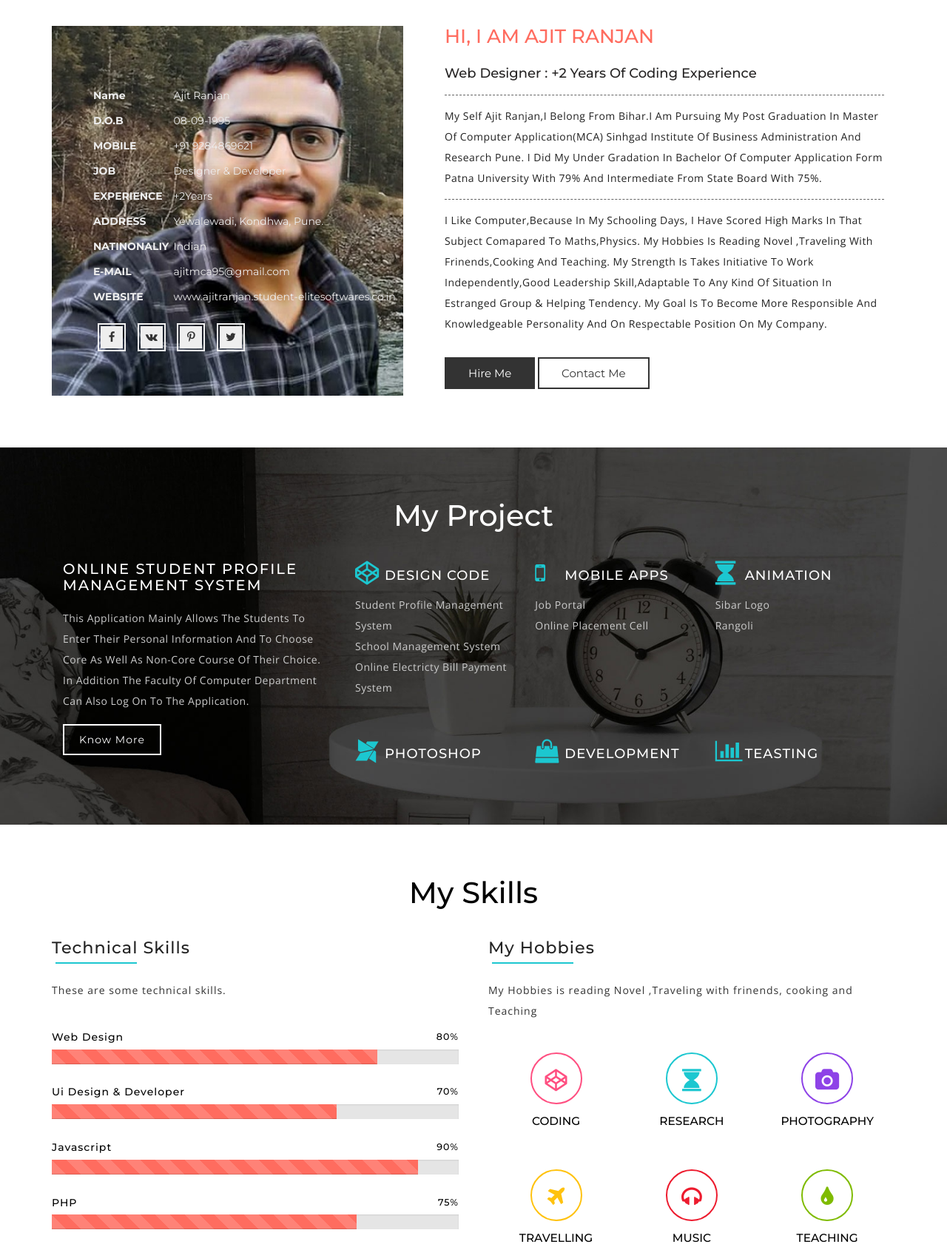
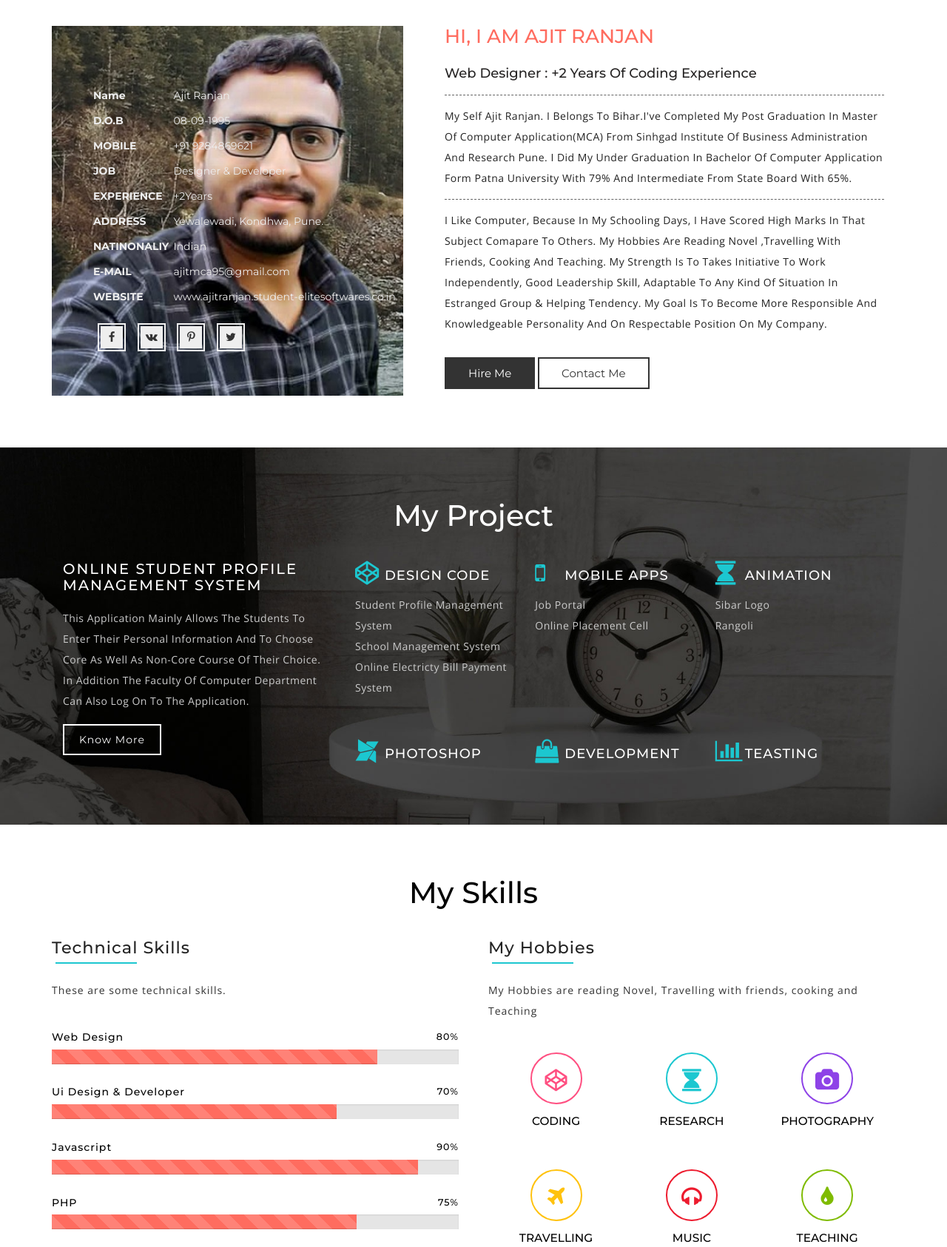
Before and after one commit to ajitranjan6113/myportfolio, a plain HTML site: page index.html in a window 1280 px wide. Shown: the part 820-2506 px from the top of the page at 74% size. Drawn offline with nearby package versions, Linux system fonts and the light colour scheme.

Commit message:
Update index.html

```diff
--- a/index.html
+++ b/index.html
@@ -221,11 +221,11 @@ Smartphone Compatible web template, free webdesigns for Nokia, Samsung, LG, Sony
 		<div class="col-md-7 about_right">
 			<h3>Hi, I am Ajit Ranjan</h3>
 			<h4>Web designer : +2 years of coding experience</h4>
-			<p>My self Ajit Ranjan,I belong from Bihar.I am pursuing my post graduation in master of computer application(MCA) Sinhgad Institute Of Business Administration And Research Pune.
-			I did my under gradation in Bachelor of computer application form Patna university with 79%  and Intermediate from State Board with 75%.</p>
-			<p>I like computer,Because In my schooling days, I have scored High marks in that subject comapared to Maths,Physics.
-				My Hobbies is reading Novel ,Traveling with frinends,Cooking and Teaching.
-			    My strength  is takes Initiative to work independently,Good leadership skill,Adaptable to any kind of situation in estranged group & Helping tendency.
+			<p>My self Ajit Ranjan. I belongs to Bihar.I've completed my post graduation in master of computer application(MCA) from Sinhgad Institute Of Business Administration And Research Pune.
+			I did my under graduation in Bachelor of computer application form Patna university with 79% and Intermediate from State Board with 65%.</p>
+			<p>I like computer, because In my schooling days, I have scored High marks in that subject comapare to others.
+				My Hobbies are reading Novel ,Travelling with friends, Cooking and Teaching.
+			    My strength  is to takes Initiative to work independently, Good leadership skill, Adaptable to any kind of situation in estranged group & Helping tendency.
 			My Goal is to become more responsible and knowledgeable personality and on respectable position on my company.</p>
 			<ul>
 				<li><a href="#contact" class="w3ls_more scroll" >Hire Me</a></li>
@@ -345,7 +345,7 @@ Smartphone Compatible web template, free webdesigns for Nokia, Samsung, LG, Sony
 						</div>
 						<div class="col-md-6 bar-grids  w3-agile">
 							<h4> My Hobbies </h4>
-							<p>My Hobbies is reading Novel ,Traveling with frinends, cooking and Teaching</p>
+							<p>My Hobbies are reading Novel, Travelling with friends, cooking and Teaching</p>
 							<div class="col-md-4 hobbies-grid1 grid1">
 								<span class="fa fa-codepen"></span>
 								<h5>Coding</h5>
@@ -544,7 +544,7 @@ Smartphone Compatible web template, free webdesigns for Nokia, Samsung, LG, Sony
                 </div>
 				<div class="control-group form-group">
                     <div class="controls">
-                        <input type="text" class="form-control" id="name1" placeholder="Phone Number" required="">
+                        <input type="text" class="form-control" id="name1" placeholder="Mobile Number" required="">
 						<p class="help-block"></p>
 					</div>
                 </div>
@@ -553,7 +553,7 @@ Smartphone Compatible web template, free webdesigns for Nokia, Samsung, LG, Sony
                         <textarea rows="10" cols="100" class="form-control" id="message" placeholder="Message" required=""></textarea>
                     </div>
                 </div>
-				<button type="submit" class="btn btn-primary">Send Message</button>
+				<button type="submit" class="btn btn-primary" onclick="submitAllDetails()">Send Message</button>
             </form>
 		</div>
 		<div class="col-lg-6 col-md-6 col-sm-6 comment-agile2" data-aos="flip-right">
@@ -562,7 +562,7 @@ Smartphone Compatible web template, free webdesigns for Nokia, Samsung, LG, Sony
 
 			<h5><span class="fa fa-phone"></span> +91 9284869621</h5>
 			<h5><span class="fa fa-envelope"></span> <a href="ajitmca95@gmail.com"> ajitmca95@gmail.com</a></h5>
-			<h5><span class="fa fa-map-marker"></span> Sinhgad College kondhwa pune - 411048, India</h5>
+			<h5><span class="fa fa-map-marker"></span>kondhwa pune - 411048,Maharashtra, India</h5>
 			<h5><span class="fa fa-twitter"></span> twitter/@my_website</h5>
 			<h5><span class="fa fa-instagram"></span> instagram/@my_website</h5>
 		</div>
@@ -649,6 +649,9 @@ Smartphone Compatible web template, free webdesigns for Nokia, Samsung, LG, Sony
 			$('html,body').animate({scrollTop:$(this.hash).offset().top},1000);
 		});
 	});
+	function submitAllDetails(){
+		alert("Thank you. Your response has been recorded.")
+	}
 </script>
 <!-- //scrolling script -->
 
```
